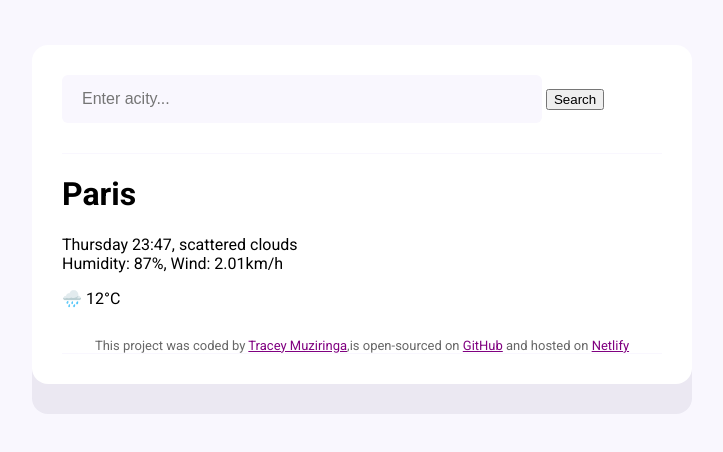
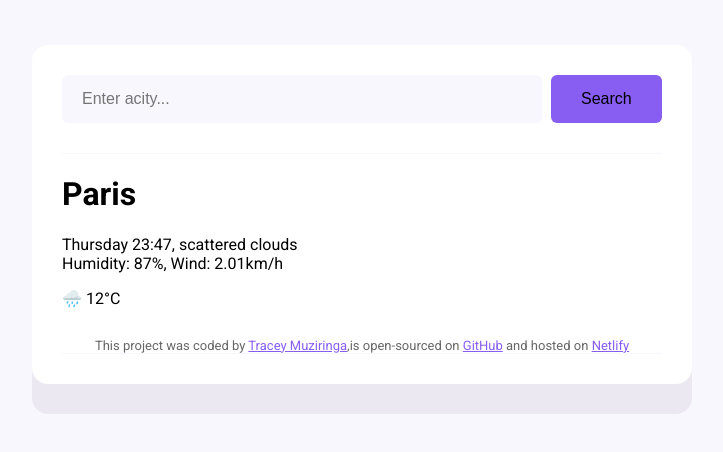
Before and after one commit to tmuziringa/traceweather, a plain HTML site: page index.html in a window 1280 px wide. Shown: the whole page, without its empty margins (278-1001 px from the left). Drawn offline with Linux system fonts and the light colour scheme.

Commit message:
corrected button class name & changed button color

```diff
--- a/index.html
+++ b/index.html
@@ -16,7 +16,7 @@
     <header>
         <form class="search-form">
             <input type="search" placeholder="Enter acity..." required class="search-form-input"/>
-            <input type="submit" value="Search" class="search-input-button">
+            <input type="submit" value="Search" class="search-form-button">
         </form>
     </header>
     <main>
--- a/src/styles.css
+++ b/src/styles.css
@@ -3,7 +3,7 @@ body{
     font-family: "Roboto", sans-serif;
 }
 a{
-    color: purple;
+    color: #885df1;
 }
 .weather-app{
     background: white;
@@ -28,7 +28,7 @@ header{
 
 }
  .search-form-button{
-    background: purple;
+    background: #885df1;
     border: none;
     border-radius: 6px;
     padding: 15px 30px;
```
